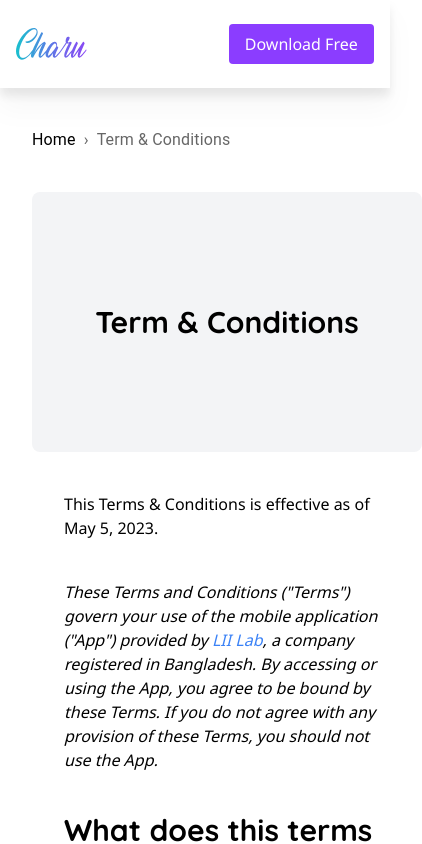
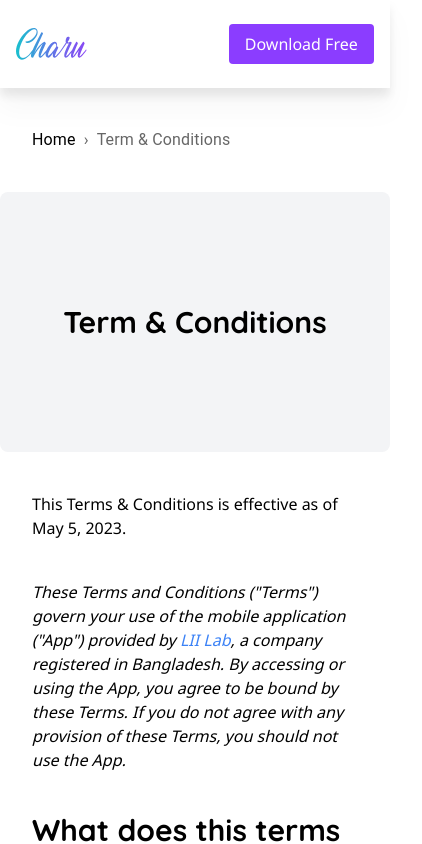
Before and after one commit to tsabbir007/Charu-Landing-Page, a Next.js app: page /privacy/term_conditions in a window 390 px wide. Shown: the top 844 px of the page, 422 px wide, since content can reach past the window. Built offline with nearby package versions, Linux system fonts and the light colour scheme.

Commit message:
Breadcumb margin fixing

```diff
--- a/pages/blog/[postSlug].tsx
+++ b/pages/blog/[postSlug].tsx
@@ -91,7 +91,7 @@ export default function Post({ postData }: { postData: any }) {
         selectedPage={selectedPage}
         setSelectedPage={setSelectedPage}
       />
-      <div className="container-fluid mt-36 md:my-32 mx-auto md:px-36 ms-8 md:ms-0 mb-3">
+      <div className="container-fluid mt-36 md:my-32 mx-auto md:px-36 ms-[16px] md:ms-0 mb-3">
         <Breadcrumbs separator="›" aria-label="breadcrumb">
           <Link underline="hover" color="black" href="/" className="text-normal text-lg">
             Blog
--- a/pages/privacy/privacy_policy.tsx
+++ b/pages/privacy/privacy_policy.tsx
@@ -27,18 +27,20 @@ const PrivacyPolicy = (props: Props) => {
     return (
         <section>
             <Navbar
-                isMainPage = {false}
+                isMainPage={false}
                 isTopOfPage={isTopOfPage}
                 selectedPage={selectedPage}
                 setSelectedPage={setSelectedPage}
             />
-            <div className="container mt-32 mx-auto md:px-36 ms-8 md:ms-0">
+            <div className="container mt-32 mx-auto md:px-36">
+                <div className="ms-8 md:ms-0">
                     <Breadcrumbs separator="›" aria-label="breadcrumb">
                         <Link underline="hover" color="black" href="/">
                             Home
                         </Link>
                         <Typography color="text.primary-500">Privacy Policy</Typography>
                     </Breadcrumbs>
+                </div>
                 <div className="bg-gray-100 text-center rounded-lg py-28 mt-10">
                     <h1 className="font-bold font-sand text-3xl md:text-5xl">Privacy Policy</h1>
                 </div>
--- a/pages/privacy/term_conditions.tsx
+++ b/pages/privacy/term_conditions.tsx
@@ -32,13 +32,15 @@ const TermConditions = (props: Props) => {
                 selectedPage={selectedPage}
                 setSelectedPage={setSelectedPage}
             />
-            <div className="container mt-32 mx-auto md:px-36 ms-8 md:ms-0">
+            <div className="container mt-32 mx-auto md:px-36">
+                <div className="ms-8 md:ms-0">
                     <Breadcrumbs separator="›" aria-label="breadcrumb">
                         <Link underline="hover" color="black" href="/">
                             Home
                         </Link>
                         <Typography color="text.primary-500">Term & Conditions</Typography>
                     </Breadcrumbs>
+                </div>
                 <div className="bg-gray-100 text-center rounded-lg py-28 mt-10">
                     <h1 className="font-bold font-sand text-3xl md:text-5xl">Term & Conditions</h1>
                 </div>
```
Lines whose indentation alone changed are shown as unchanged.
